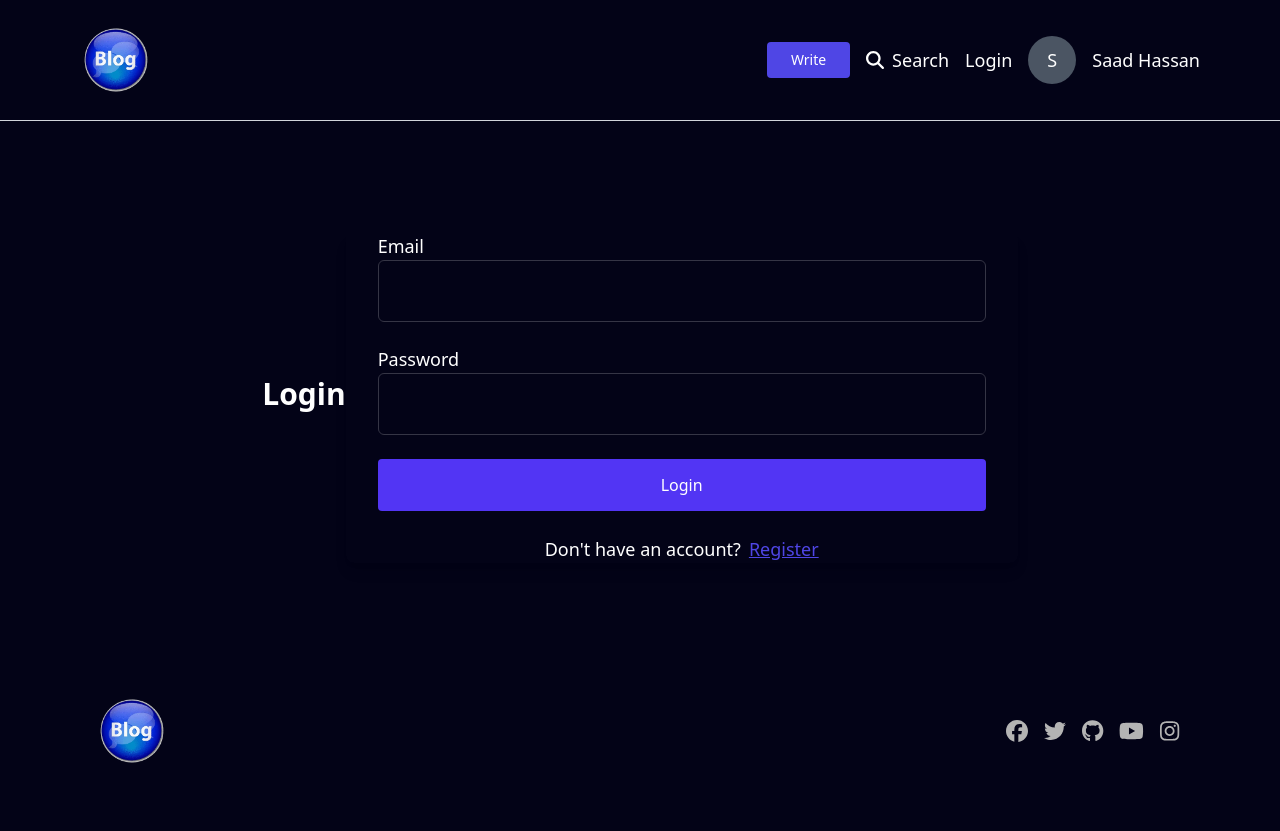
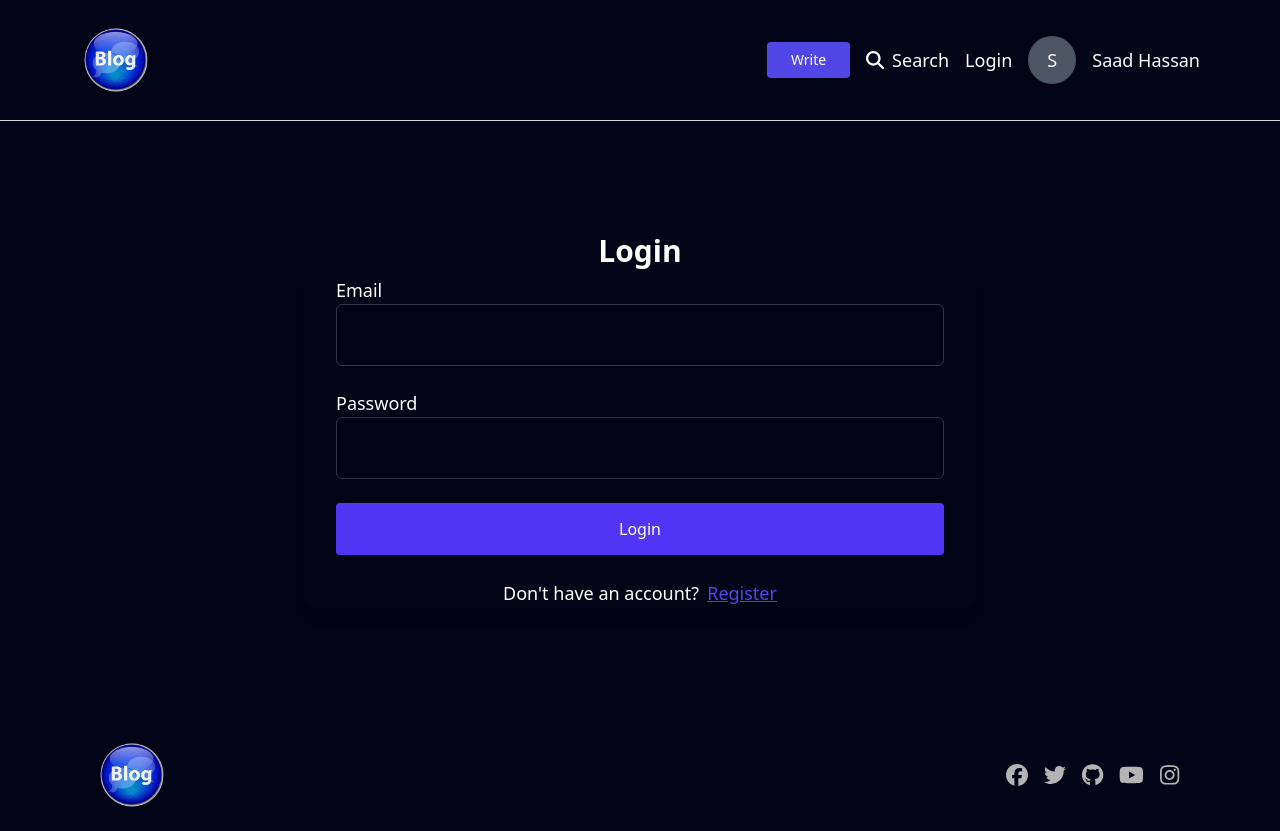
Before and after one commit to Nazim6269/nazimblogs, a React (Vite) app: page /login in a window 1280 px wide. Before the commit the page ends 800 px from the top, so only its background shows below. Built offline with nearby package versions, Linux system fonts and the light colour scheme.

Commit message:
🐛 fix: resolve minor debugging issues

```diff
--- a/src/screens/Login/Login.jsx
+++ b/src/screens/Login/Login.jsx
@@ -4,7 +4,7 @@ import Button from "../../Components/ui/button/Button";
 
 const Login = () => {
   return (
-    <>
+    <div className="flex flex-col">
       <h2 className="text-center text-3xl font-bold mb-2">Login</h2>
       <form className="w-[42rem] px-[180px] xsm:px-32 msm:px-28 sm:px-20 md:px-8 rounded-lg shadow-lg space-y-6">
         <InputGroup name="email" label={"email"} />
@@ -23,7 +23,7 @@ const Login = () => {
           </Link>
         </div>
       </form>
-    </>
+    </div>
   );
 };
 
--- a/src/screens/Register/Register.jsx
+++ b/src/screens/Register/Register.jsx
@@ -4,7 +4,7 @@ import Button from "../../Components/ui/button/Button";
 
 const Register = () => {
   return (
-    <>
+    <div className="flex flex-col">
       <h1 className="text-center text-3xl font-bold mb-2">Register</h1>
       <form className="w-[42rem] px-[180px] xsm:px-32 msm:px-28 sm:px-20 md:px-8  rounded-lg shadow-lg space-y-6">
         <InputGroup name="firstName" label="First Name" />
@@ -22,7 +22,7 @@ const Register = () => {
           </Link>
         </div>
       </form>
-    </>
+    </div>
   );
 };
 
```
